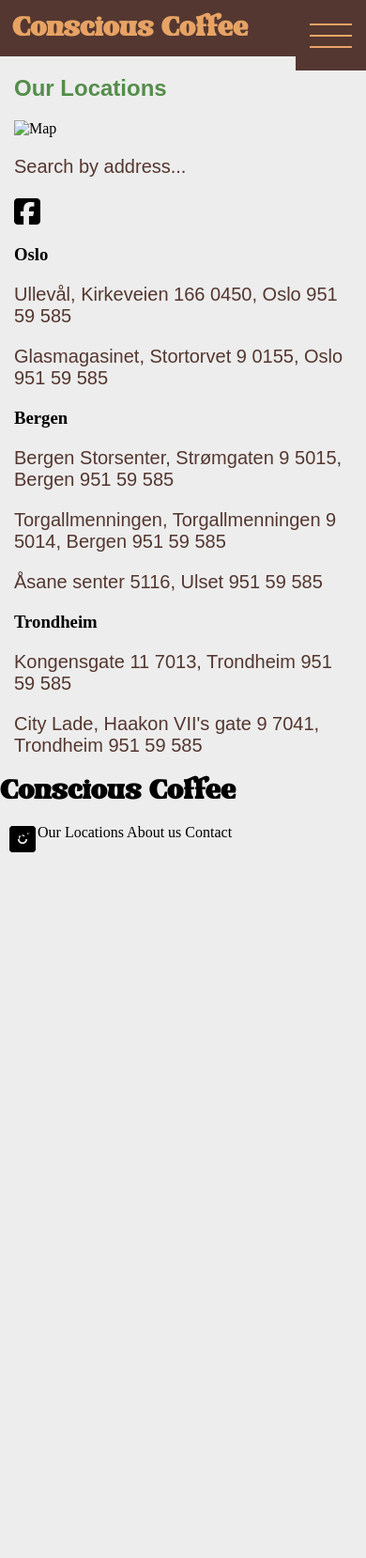
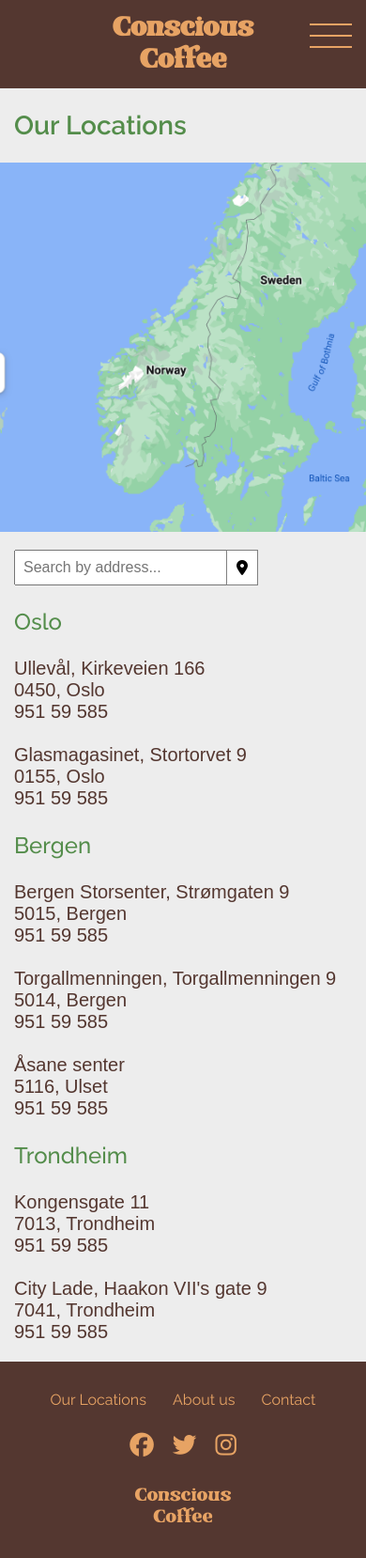
Before and after one commit to steffenkjekken/Conscious_Coffee, a plain HTML site: page locations.html in a window 390 px wide. Shown: the whole page at 94% size. Before the commit the page ends 911 px from the top, so only its background shows below. Drawn offline with Linux system fonts and the light colour scheme; a web font is replaced by a local one.

Commit message:
mobil ferdig

```diff
--- a/locations.html
+++ b/locations.html
@@ -6,17 +6,23 @@
     <meta http-equiv="X-UA-Compatible" content="IE=edge">
     <meta name="viewport" content="width=device-width, initial-scale=1.0">
     <meta name="description" content="-" />
-    <script src="https://kit.fontawesome.com/7185a44500.js" crossorigin="anonymous"></script>
+    <script src="https://kit.fontawesome.com/6b1d78fca9.js" crossorigin="anonymous"></script>
+    <link rel="preconnect" href="https://fonts.googleapis.com">
+    <link rel="preconnect" href="https://fonts.gstatic.com" crossorigin>
+    <link
+        href="https://fonts.googleapis.com/css2?family=Mohave:ital,wght@0,300;0,400;1,300&family=Raleway:wght@400;500;600&display=swap"
+        rel="stylesheet">
     <link href="style.css" rel="stylesheet">
-    <title>Conscious Coffee - Welcome to us</title>
+    <title>Conscious Coffee - Our Locations</title>
 </head>
+
 
 <body>
     <section id="header">
         <header>
-            <div class="headerlogo">
+            <div class="logo">
                 <a href="Index.html">
-                    <h1>Conscious Coffee</h1>
+                    <h1>Conscious <br> Coffee</h1>
                 </a>
             </div>
             <div class="menuwrap">
@@ -51,66 +57,61 @@
     </section>
 
     <section id="main">
+        <div class="main-text">
             <h2>Our Locations</h2>
+        </div>
+        <div class="map">
+            <img src="images/Skjermbilde 2022-04-10 kl. 23.38.39.png" alt="Map">
             <div>
-            <img src="" alt="Map">
-            <div>
-                <p>Search by address...</p>
-                <i class="fab fa-facebook-square fa-2x"></i>
+                <input type="search" id="search" name="search" placeholder="Search by address...">
+                <i class="fa-solid fa-location-dot"></i>
             </div>
         </div>
+        <div class="main-text">
             <h3>Oslo</h3>
-        <p>
-            Ullevål, Kirkeveien 166
+            <p>Ullevål, Kirkeveien 166
                 0450, Oslo
                 951 59 585
-        </p>
-        <p>
+
                 Glasmagasinet, Stortorvet 9
                 0155, Oslo
-            951 59 585
-        </p>
+                951 59 585</p>
+
             <h3>Bergen</h3>
-        <p>
-            Bergen Storsenter, Strømgaten 9
+            <p>Bergen Storsenter, Strømgaten 9
                 5015, Bergen
                 951 59 585
-        </p>
-        <p>
+
                 Torgallmenningen, Torgallmenningen 9
                 5014, Bergen
                 951 59 585
-        </p>
-        <p>
+
                 Åsane senter
                 5116, Ulset
-            951 59 585
-        </p>
+                951 59 585</p>
+
             <h3>Trondheim</h3>
-        <p>
-            Kongensgate 11
+            <p>Kongensgate 11
                 7013, Trondheim
                 951 59 585
-        </p>
-        <p>
+
                 City Lade, Haakon VII's gate 9
                 7041, Trondheim
-            951 59 585
-        </p>
+                951 59 585</p>
+        </div>
 
     </section>
     <footer>
-        <div class="left">
+        <div class="right">
             <a href="Index.html">
-                <h1>Conscious Coffee</h1>
+                <p>Conscious Coffee</p>
             </a>
+        </div>
         <div class="socials">
-                <ul class="fa-ul">
-                    <li><span class="fa-li"><a href="#"><i class="fab fa-facebook-square fa-2x"></i></a></span></li>
-                    <li><span class="fa-li"><a href="#"><i class="fab fa-instagram-square fa-2x"></i></a></span></li>
-                    <li><span class="fa-li"><a href="#"><i class="fab fa-twitter-square fa-2x"></i></a></span></li>
-                </ul>
-            </div>
+            <i class="fa-brands fa-facebook"></i>
+            <i class="fa-brands fa-twitter"></i>
+            <i class="fa-brands fa-instagram"></i>
+
         </div>
         <div id="nav-footer">
             <nav id="footer">
--- a/style.css
+++ b/style.css
@@ -145,9 +145,11 @@
 }
 
 .menuwrap .menu > div {
-    background: #2B5AAD;
-    width: 200vw;
-    height: 220vw;
+    background-image: url("Images/vecteezy_coffee-bean-pattern-vector_.jpg");
+    background-size: cover;
+    background-position: center;
+    width: 100%;
+    height: 100%;
     display: flex;
     align-items: center;
     justify-content: center;
@@ -164,6 +166,30 @@
 
 }
 /* End of hamburger menu*/
+
+.mobile {
+    display: initial;
+}
+
+#header ul.mobile li {
+    font-family: 'Raleway',sans-serif;
+    text-align: center;
+    font-size: 2rem;
+    padding: 2rem;
+    list-style: none;
+
+}
+
+#header ul.mobile li a {
+    text-decoration: inherit;
+    display: block;
+    flex-direction: column;
+    padding: 3vw;
+    color: #543730;
+    background: #E7A364;
+    margin: 40px;
+    overflow-wrap: initial;
+}
 
 #hero {
     position: relative;
@@ -205,15 +231,23 @@
     color: #DEDEDE;
 }
 
-#main {
+#main .main-text {
     margin: 15px
 }
 
 h2 {
     font-family: 'Raleway', sans-serif;
     font-weight: 600;
+    font-size: 28px;
     color: #548D4B;
     width: 205px;
+}
+
+h3 {
+    font-family: 'Raleway',sans-serif;
+    font-weight: 500;
+    font-size: 24px;
+    color: #548D4B;
 }
 
 #main p {
@@ -221,4 +255,113 @@
     font-weight: 300;
     font-size: 20px;
     color: #543730;
+    white-space: pre-line;
+
 }
+
+#main .shape {
+    margin: -15px;
+    padding-bottom: 15px;
+    padding-top: 15px;
+}
+
+#main .shape img {
+    clip-path: polygon(28.38% 32.44%, 100% 0px, 100% 100%, 31px 71.96%);
+    height: 180px;
+    object-fit: cover;
+    width: 90%;
+    right: -10%;
+    position: relative;
+   }
+
+
+.desktop-text {
+    display: none;
+}
+
+#main .map img{
+    width: 100%;
+}
+
+.map > div:nth-child(2) {
+    display: flex;
+    align-items: center;
+    flex-direction: row;
+    margin: 15px;
+    }
+
+#search {
+    padding: 8px;
+    font-size: 16px;
+}
+
+.fa-solid {
+    background: #FFFFFF;
+    padding: 10px;
+    outline: 1px gray;
+    outline-style: solid;
+}
+
+#hero-shape img {
+    clip-path: polygon(0% 0%, 100% 0px, 77.90% 75.17%, 0px 54.37%);
+    object-position: 0px -30px;
+    margin-bottom: -70px;
+}
+
+footer {
+    background-color: #543730;
+    color: #E7A364;
+    position: relative;
+    display: grid;
+    grid-template-rows: 0.6fr 0.2fr 1fr;
+    justify-content: center;
+    padding: 15px;
+    font-family: 'Raleway', sans-serif;
+}
+
+footer .right p {
+    color: #E7A364;
+    font-size: 1.2rem;
+    font-family: "Kabal", sans-serif;
+    width: 130px;
+    text-align: center;
+}
+
+.right {
+    grid-area: 3/1;
+    display: grid;
+    justify-content: center;
+}
+
+footer .socials {
+    grid-area: 2/1;
+    display: flex;
+    position: relative;
+    justify-content: center;
+}
+
+footer .socials i {
+    padding: 10px;
+    font-size: 1.6em;
+}
+
+footer .socials ul li{
+    padding: 15px;
+    display: flex;
+    float: left;
+    color: #FFFFFF;
+}
+
+#nav-footer {
+    grid-area: 1/1;
+    display: flex;
+}
+
+#nav-footer ul {
+    list-style-type: none;
+    padding: unset;
+}
+
+#nav-footer ul li a {
+    padding: 12px;
+}
```
Also changed, not shown: about.html (+19 -14 lines), contact.html (+22 -21 lines), index.html (+12 -14 lines), images/Skjermbilde 2022-04-10 kl. 23.38.39.png (added), images/coffee-beans-with-props-making-coffee-small.jpg (renamed from images/coffee-beans-with-props-making-coffee-mobile.jpg), images/rod-long-I79Pgmhmy5M-unsplash-small.jpg (renamed from images/rod-long-I79Pgmhmy5M-unsplash (1).jpg), images/tomas-jasovsky-d5SZqLkpIrY-unsplash (1).jpg (deleted), images/tomas-jasovsky-d5SZqLkpIrY-unsplash-small.jpg (added), images/tomas-jasovsky-d5SZqLkpIrY-unsplash.jpg, images/tyler-nix-2rZq49uGxLk-unsplash.jpg (added), images/waitress-g08b7c84f9_640.jpg (added), 1 other file. Lines whose indentation alone changed are shown as unchanged.
